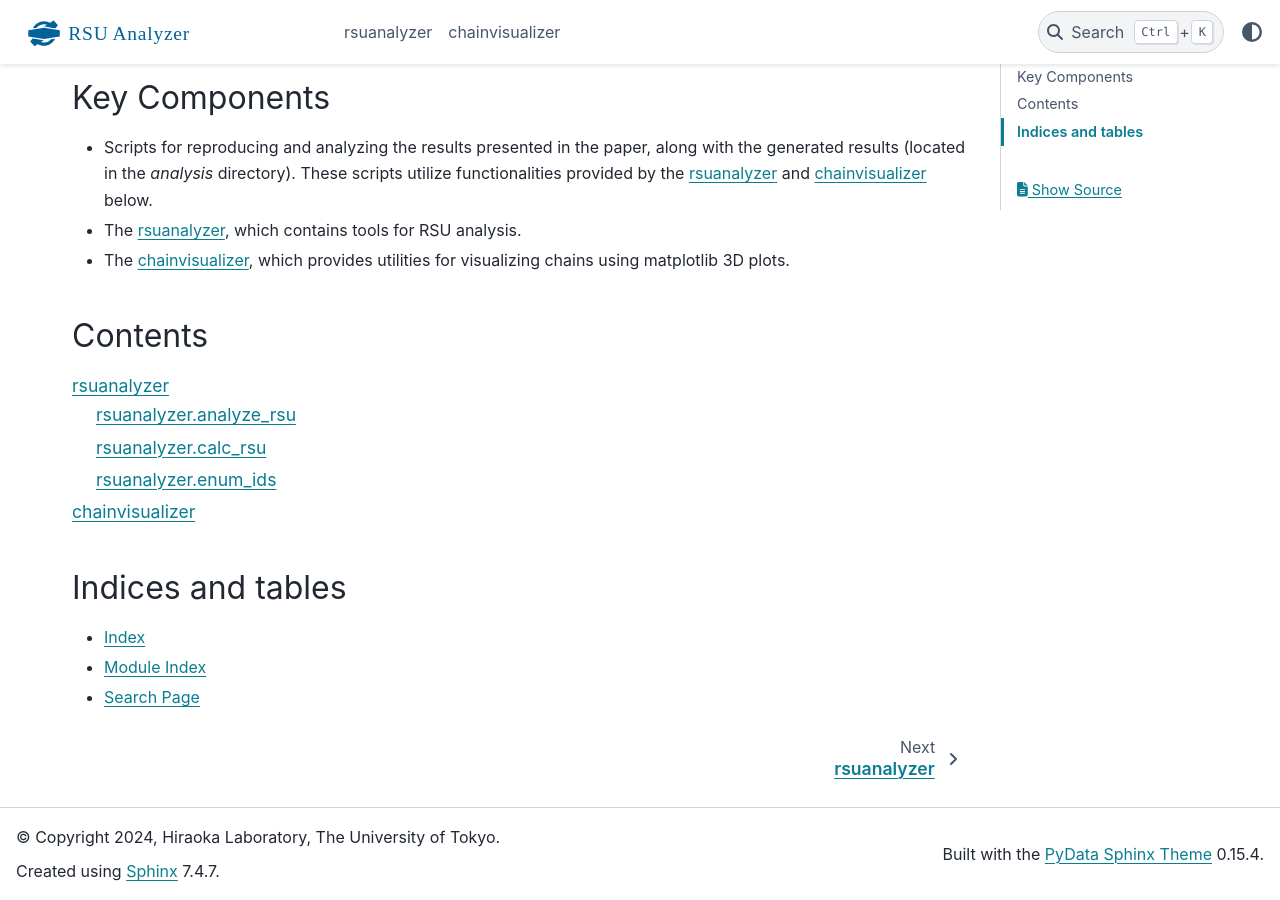
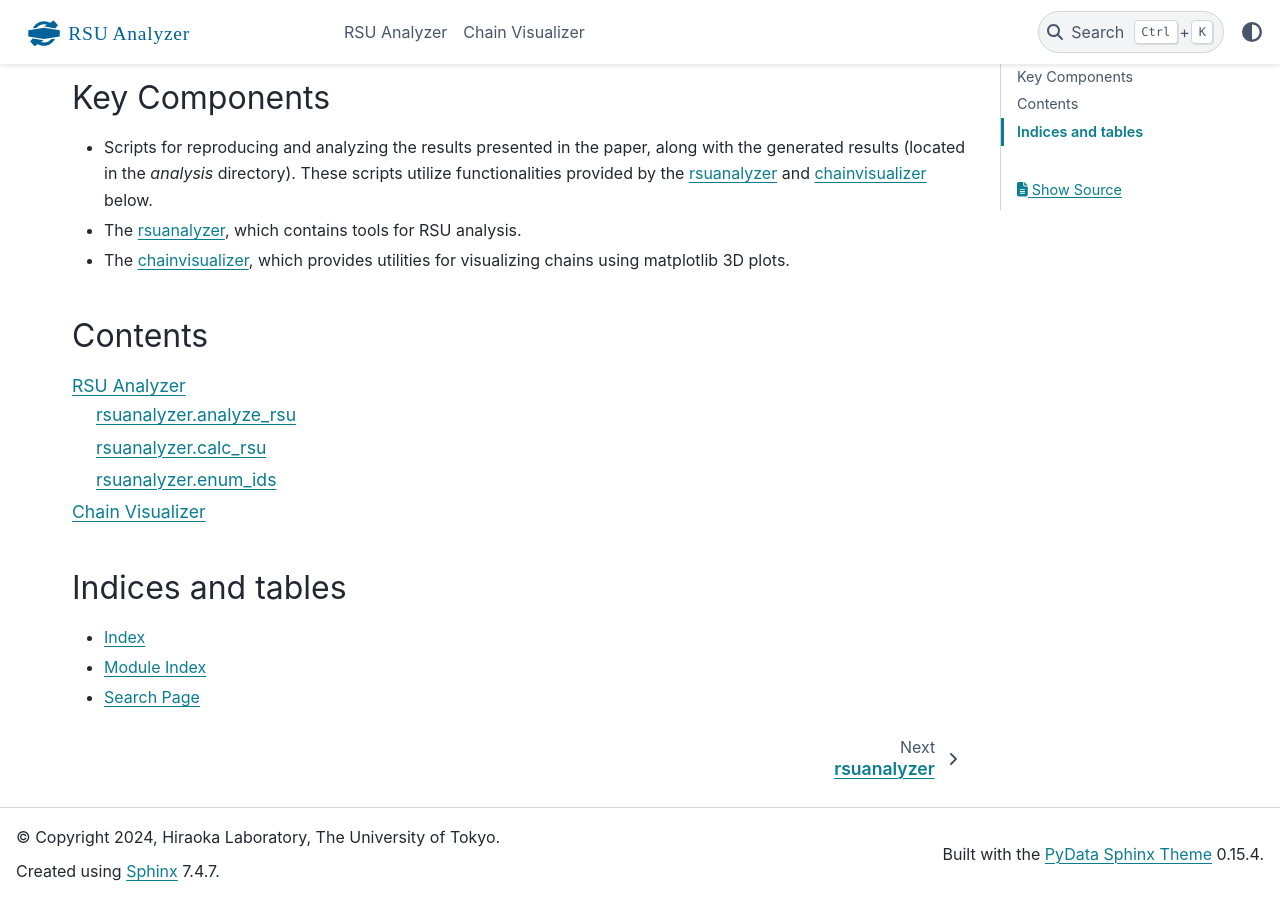
Before and after one commit to Hiraoka-Group/rsu-project, a Sphinx documentation site: the page built from docs/index.rst, in a window 1280 px wide and 900 px high, scrolled down 844 px. Built offline with Sphinx 7.4.7 and the PyData theme 0.15.4, drawn with Linux system fonts in a browser that asks for light colours.

Commit message:
Update rst files

```diff
--- a/docs/chainvisualizer.rst
+++ b/docs/chainvisualizer.rst
@@ -1,16 +1,10 @@
 chainvisualizer
 =======================
-
-About
----------------
 
 .. automodule:: chainvisualizer
    :members:
    :undoc-members:
    :show-inheritance:
-
-Submodules
-----------
 
 chain
 ----------------------------
--- a/docs/index.rst
+++ b/docs/index.rst
@@ -32,8 +32,8 @@ Contents
    :maxdepth: 2
    :titlesonly:
 
-   rsuanalyzer
-   chainvisualizer
+   RSU Analyzer <rsuanalyzer>
+   Chain Visualizer <chainvisualizer>
 
 Indices and tables
 ----------------------------------------
```
